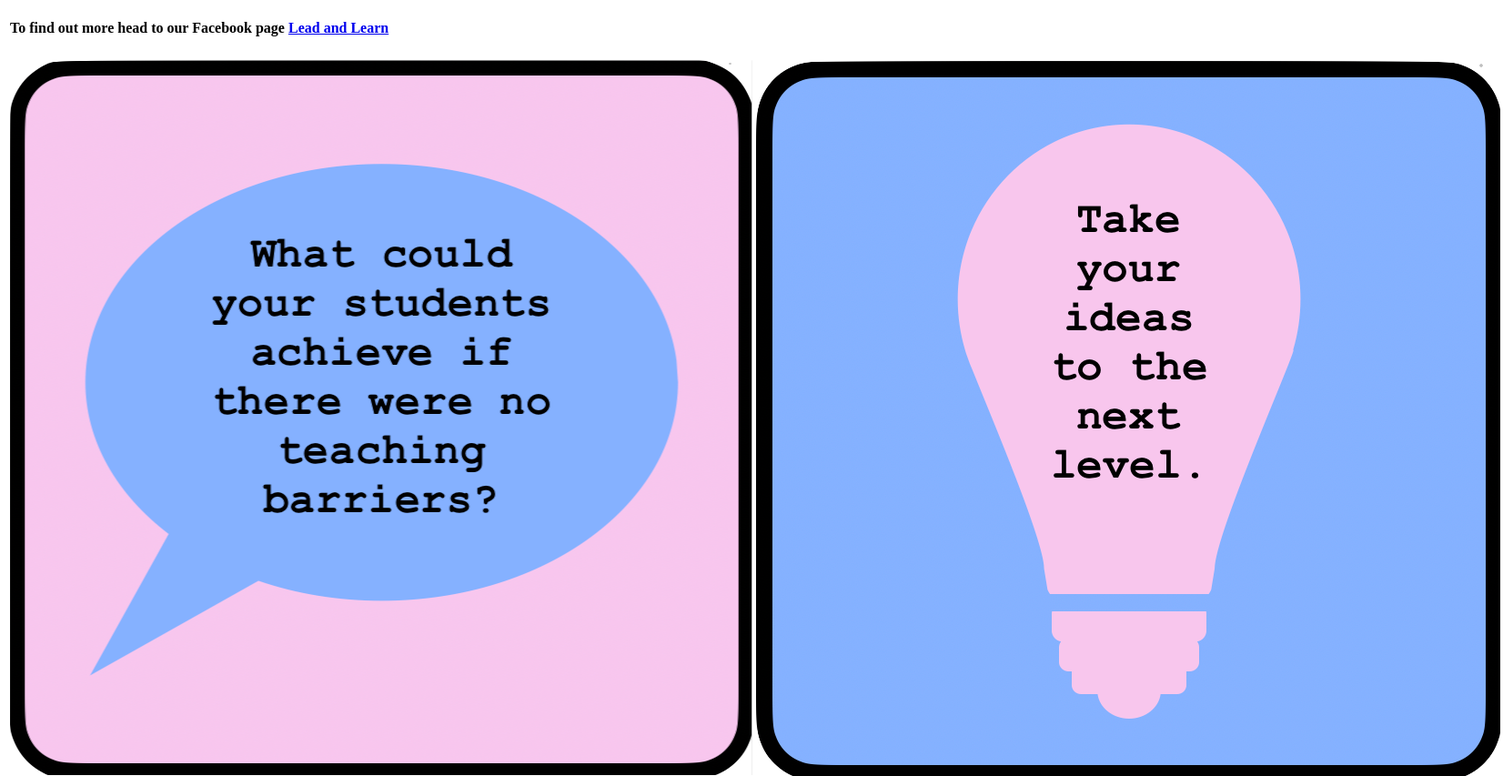
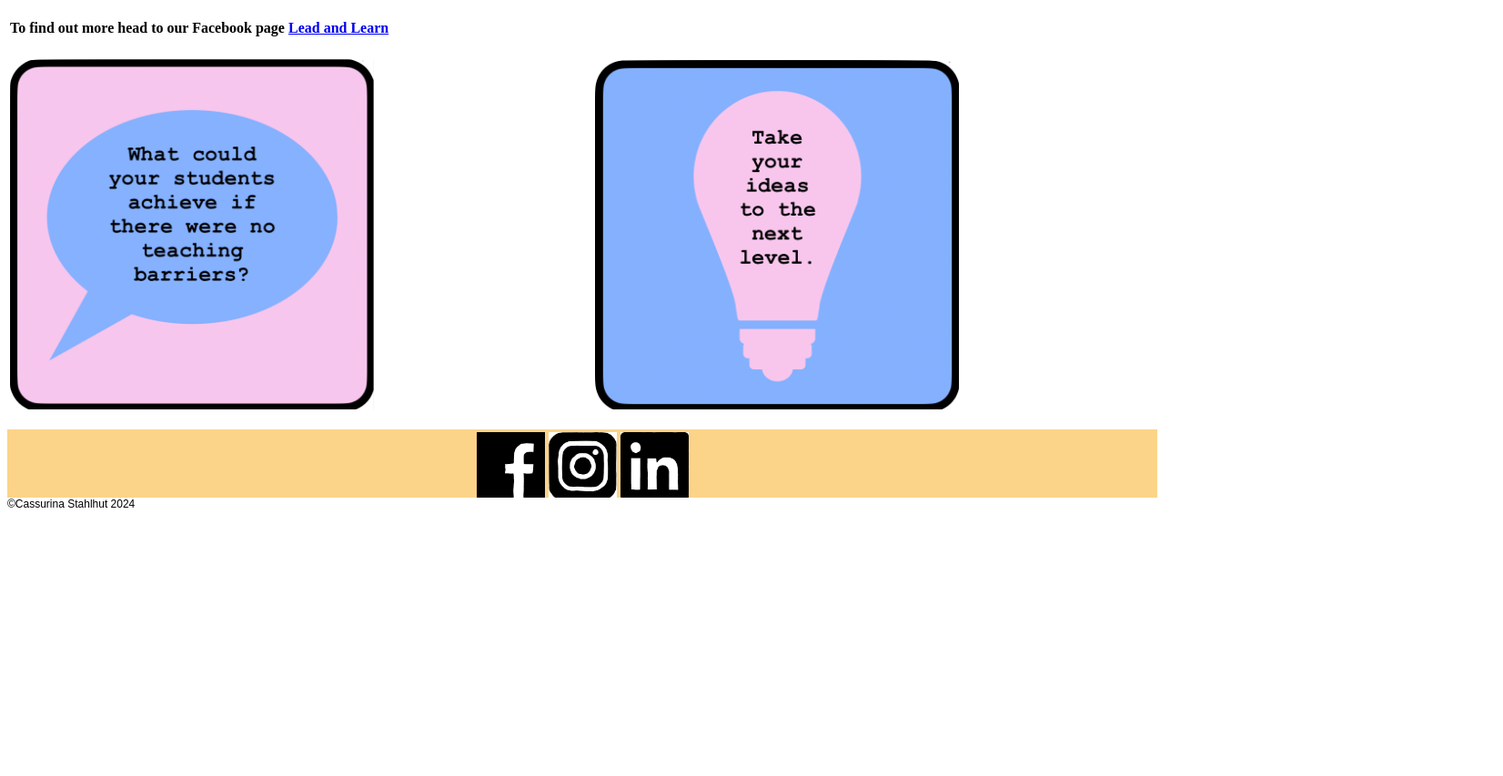
Before and after one commit to cyber-cAssIe/landlwebsite.io, a plain HTML site: page index.html in a window 1280 px wide. Shown: the part 670-1523 px from the top of the page at 91% size, 1652 px wide, since content can reach past the window. After the commit the page ends 1249 px from the top, so only its background shows below. Drawn offline with Linux system fonts and the light colour scheme.

Commit message:
Update index.html

```diff
--- a/index.html
+++ b/index.html
@@ -60,9 +60,9 @@
       <h4> To find out more head to our Facebook page <a href=https://www.facebook.com/profile.php?id=61573101515166> Lead and Learn</a></h4></td>
     </tr>
     <tr>
-      <td> <img src="./img/2025-3-5-added-img1-v001.PNG"></td>
-      <td> <img src="./img/2025-3-5-added-img2-v001.PNG"></td>
-    </tr>
+      <td> <img src="./img/2025-3-5-added-img1-v001.png" width="400" alt="A speech bubble with the words What could your students achieve if there were no teaching barriers?"></td>
+      <td> <img src="./img/2025-3-5-added-img2-v001.png" width="400" alt="A light bulb logo with the words Take your ideas to the next level."></td>
+
   </table>
   <div id="social-footer">
   <table style="width: fit-content; border: 0; padding: 0; margin-left: auto; margin-right: auto;">
```
